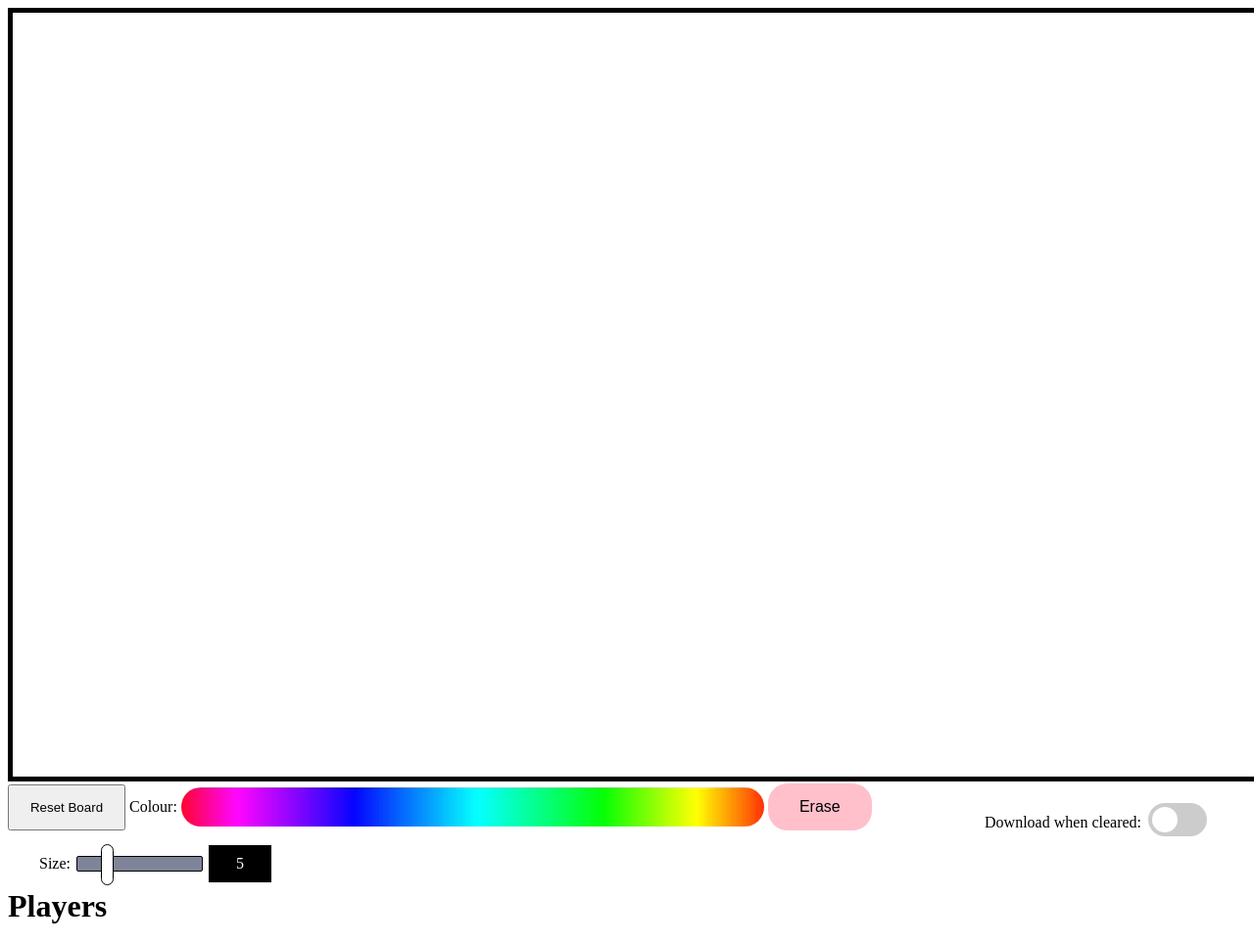
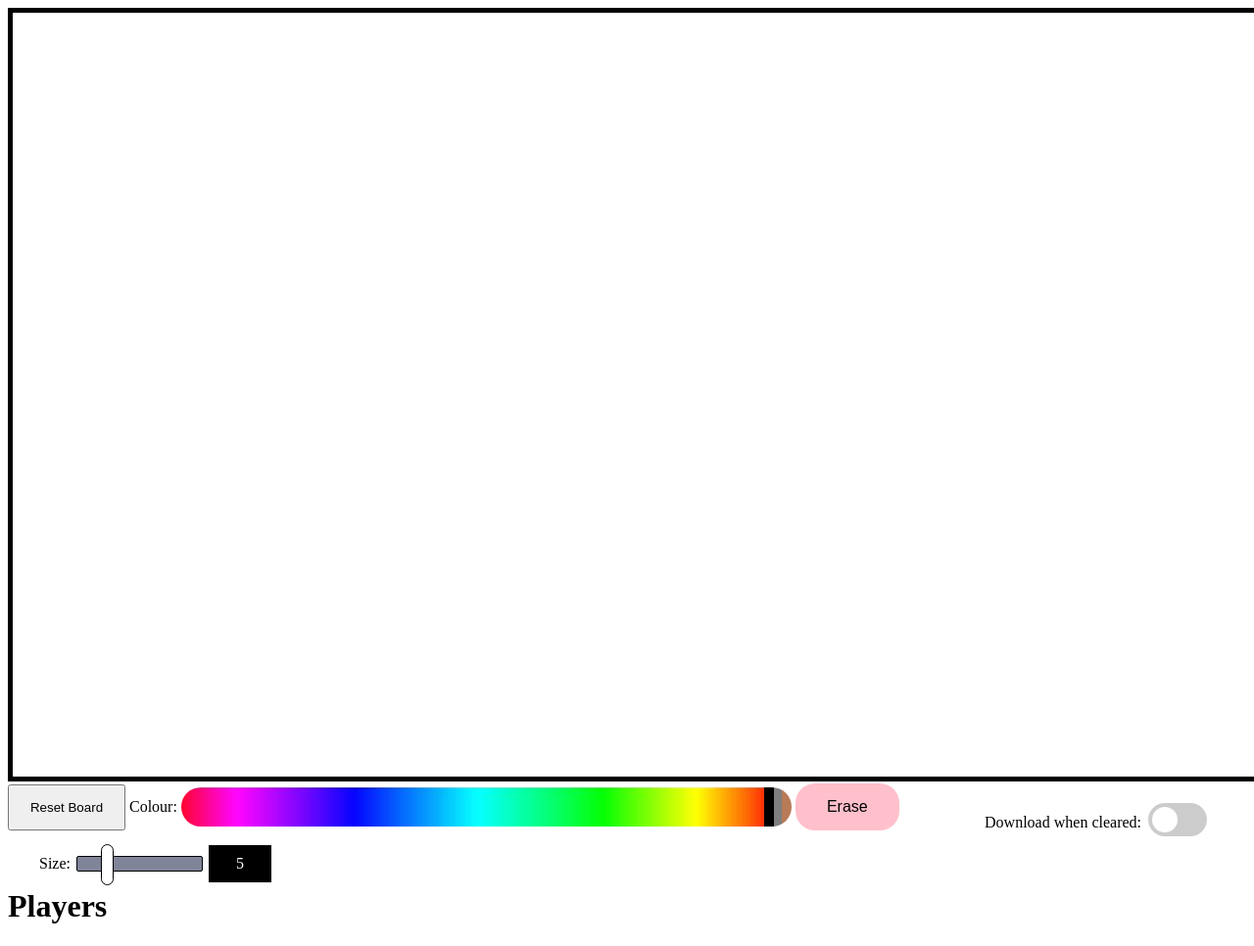
Before and after one commit to EvanKilloran/Draw-Together, a website: page index.html in a window 1280 px wide. Shown: the top 966 px of the page at 98% size. Drawn offline with nearby package versions, Linux system fonts and the light colour scheme; no server answers.

Commit message:
fixed canvas size for colour gradient

```diff
--- a/index.html
+++ b/index.html
@@ -13,7 +13,7 @@
 	<div id = "buttonsdiv">
 		<button onclick="boardReset()" style="width:120px;height:47px;" id = "button">Reset Board</button>
 		<p style="display:inline;color:black;">Colour: </p>
-		<canvas id = "colorCanvas" width="595" height="40"> </canvas>
+		<canvas id = "colorCanvas" width="623" height="40"> </canvas>
 		<button class="colorpick" id="white" onclick="changeColor('white')">Erase</button>
 		<label class="switch" style="float:right;">
 		  <input type="checkbox" onclick="toggleDownload()">
```
